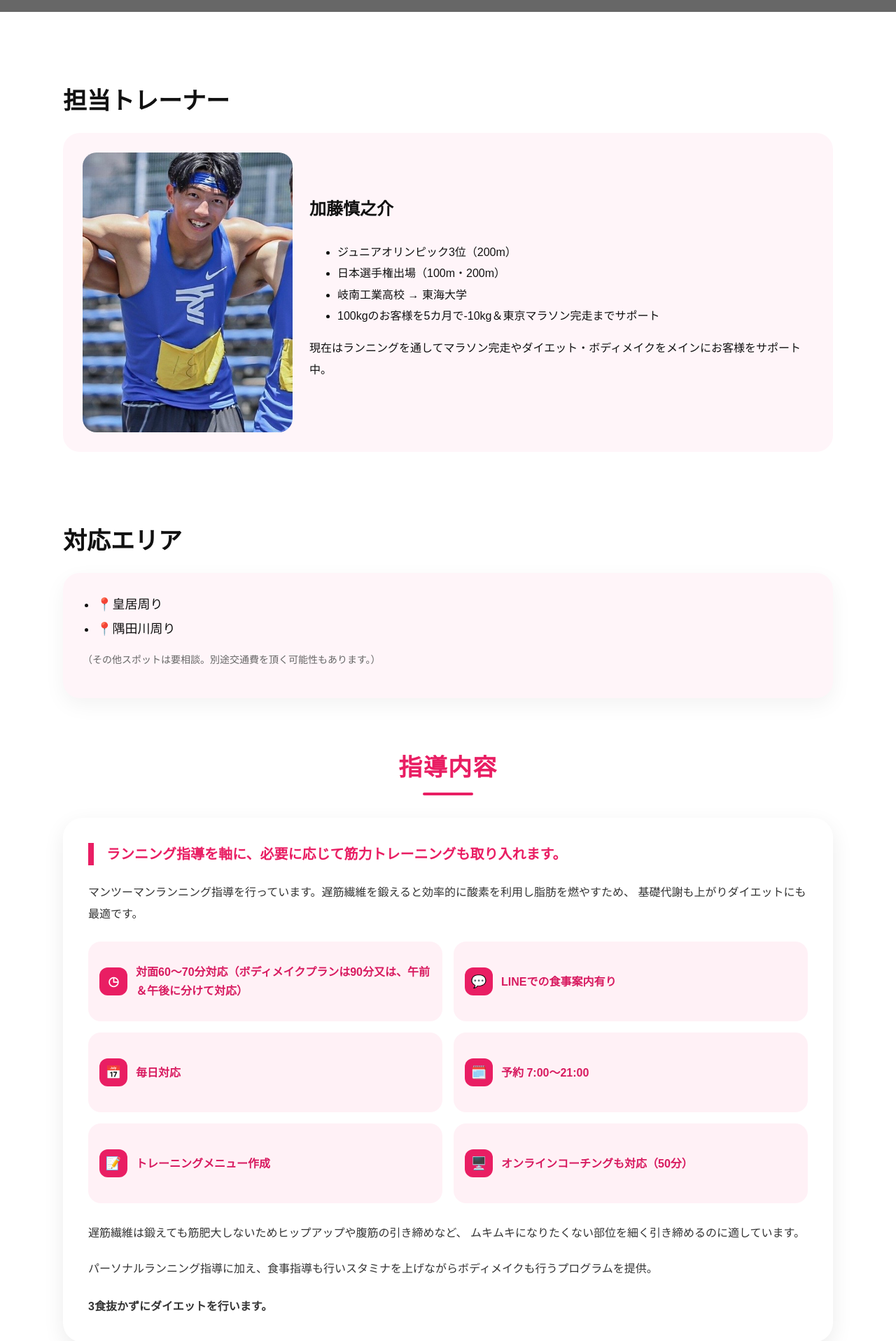
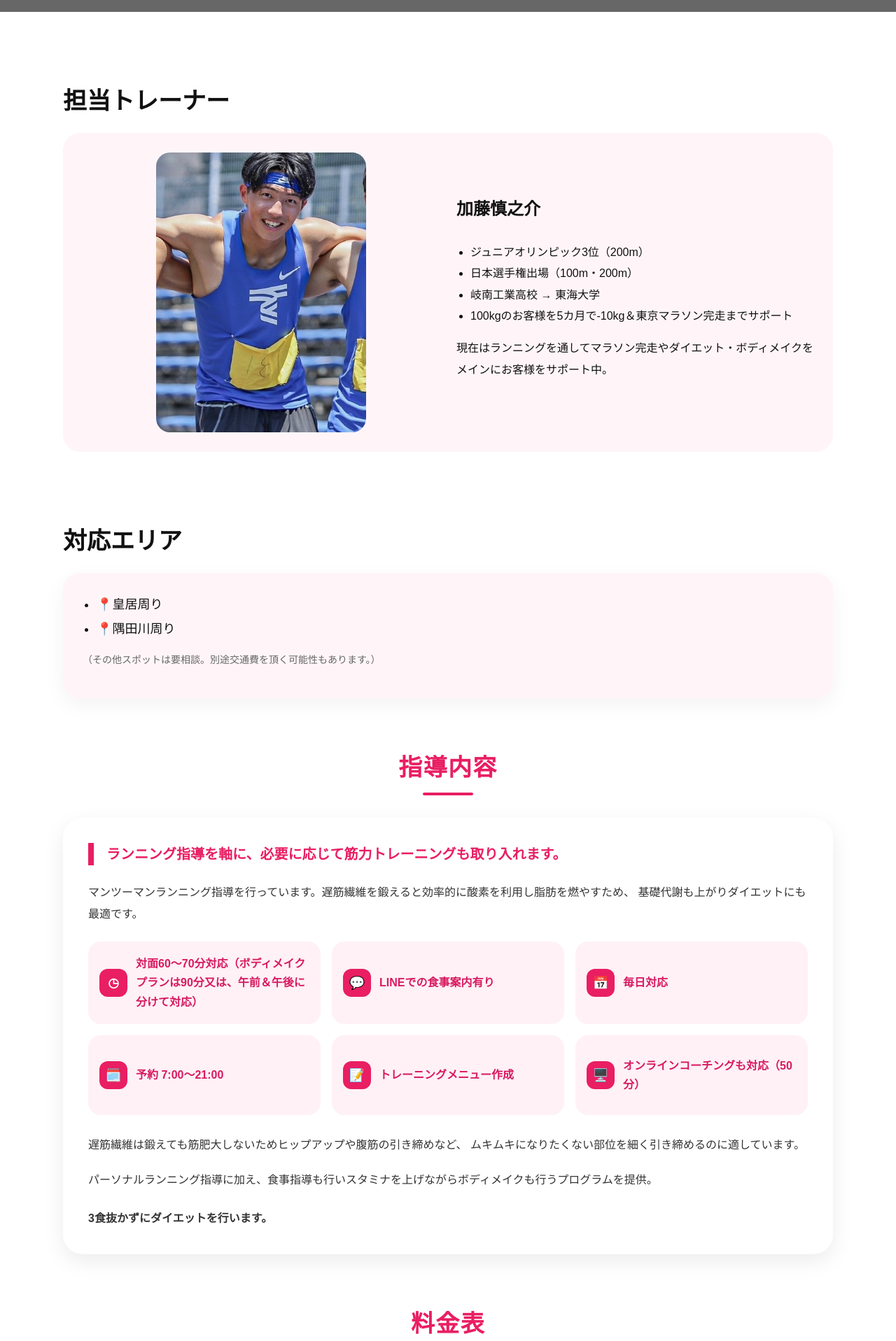
Before and after one commit to sparklingLASER/luka-web, a Next.js app: page / in a window 1280 px wide. Shown: the part 783-2700 px from the top of the page at 70% size. Built offline with nearby package versions, Linux system fonts and the light colour scheme; grey boxes are pictures that could not be loaded.

Commit message:
Update page.jsx

```diff
--- a/app/page.jsx
+++ b/app/page.jsx
@@ -174,6 +174,7 @@ export default function HomePage() {
         </div>
       </section>
 
+      {/* 担当トレーナー */}
       <section style={sectionStyle}>
         <h2 style={{ fontSize: 34, marginBottom: 24 }}>担当トレーナー</h2>
 
@@ -184,7 +185,8 @@ export default function HomePage() {
             padding: 28,
             lineHeight: 1.9,
             display: 'grid',
-            gridTemplateColumns: '300px 1fr',
+            // 👇 スマホなら1列、PCなら写真(300px)とテキスト(1fr)に自動調整されるように修正！
+            gridTemplateColumns: 'repeat(auto-fit, minmax(280px, 1fr))',
             gap: 24,
             alignItems: 'center',
           }}
@@ -198,12 +200,13 @@ export default function HomePage() {
               aspectRatio: '3 / 4',
               objectFit: 'cover',
               borderRadius: 20,
+              margin: '0 auto', // スマホで中央に配置されるように調整
             }}
           />
 
           <div>
             <h3 style={{ marginTop: 0, fontSize: 24 }}>加藤慎之介</h3>
-            <ul>
+            <ul style={{ paddingLeft: 20 }}>
               <li>ジュニアオリンピック3位（200m）</li>
               <li>日本選手権出場（100m・200m）</li>
               <li>岐南工業高校 → 東海大学</li>
@@ -216,6 +219,7 @@ export default function HomePage() {
         </div>
       </section>
 
+      {/* 対応エリア */}
       <section
         style={{
           maxWidth: 1100,
@@ -246,6 +250,7 @@ export default function HomePage() {
         </div>
       </section>
 
+      {/* 指導内容 */}
       <section
         style={{
           maxWidth: 1100,
@@ -315,7 +320,8 @@ export default function HomePage() {
           <div
             style={{
               display: 'grid',
-              gridTemplateColumns: 'repeat(2, minmax(0, 1fr))',
+              // 👇 ここを repeat(2, ...) から auto-fit に変更！スマホで綺麗に縦1列になります
+              gridTemplateColumns: 'repeat(auto-fit, minmax(280px, 1fr))',
               gap: 16,
               marginBottom: 28,
             }}
@@ -377,7 +383,7 @@ export default function HomePage() {
             ムキムキになりたくない部位を細く引き締めるのに適しています。
           </p>
 
-                                      <p style={{ margin: '0 0 24px', fontSize: 16, color: '#333' }}>
+          <p style={{ margin: '0 0 24px', fontSize: 16, color: '#333' }}>
             パーソナルランニング指導に加え、食事指導も行いスタミナを上げながらボディメイクも行うプログラムを提供。
           </p>
 
```
